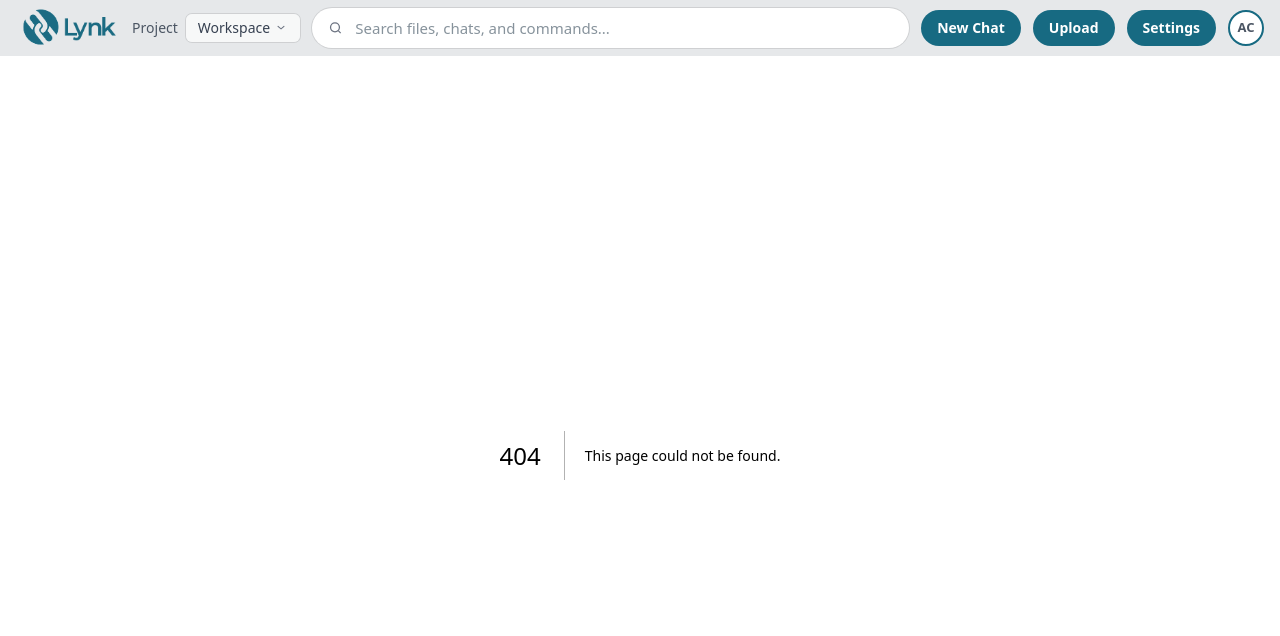
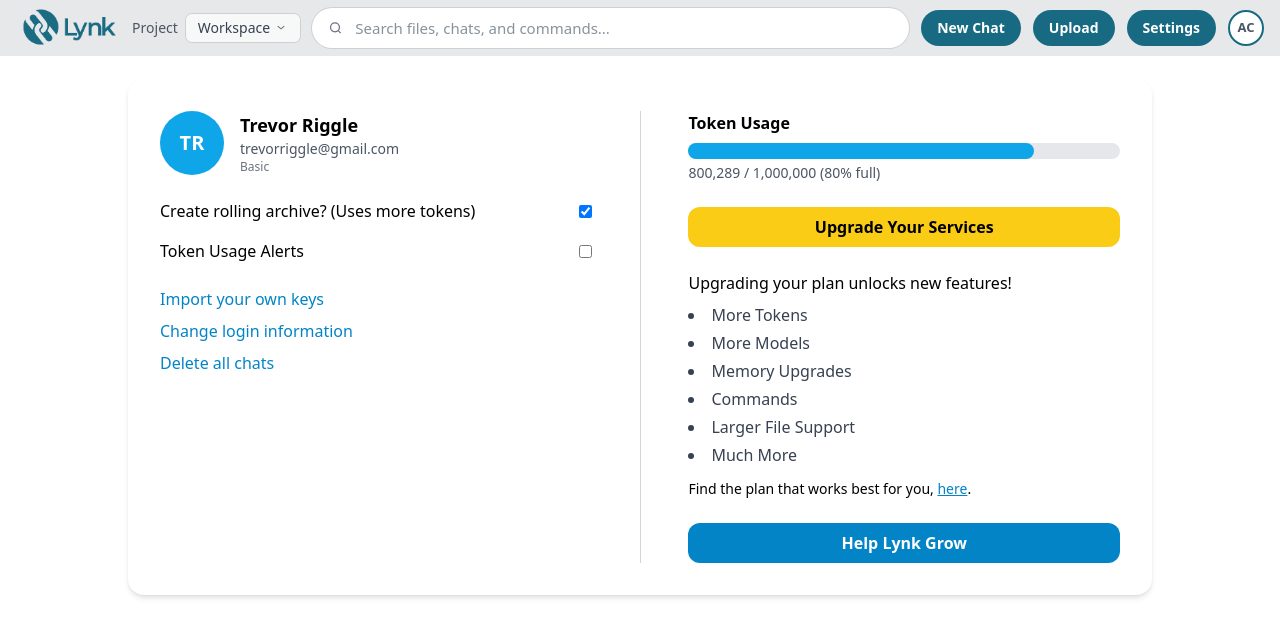
Before and after one commit to trevorriggle/Lynk, a Next.js app: page /account in a window 1280 px wide. Before the commit this address had no page. Shown: the top 636 px of the page. Built offline with nearby package versions, Linux system fonts and the light colour scheme.

Commit message:
Account Page

```diff
--- /dev/null
+++ b/app/account/page.jsx
@@ -0,0 +1,106 @@
+"use client";
+
+import { useState } from "react";
+
+export default function AccountPage() {
+  const [rollingArchive, setRollingArchive] = useState(true);
+  const [tokenAlerts, setTokenAlerts] = useState(false);
+
+  return (
+    <div className="flex flex-col items-center w-full h-full overflow-y-auto p-6">
+      {/* Main container */}
+      <div className="flex flex-row w-full max-w-5xl bg-white shadow-md rounded-2xl p-8 gap-12">
+        {/* Left side – Profile + Settings */}
+        <div className="flex flex-col w-1/2 space-y-6">
+          {/* Avatar + Info */}
+          <div className="flex items-center space-x-4">
+            <div className="flex items-center justify-center w-16 h-16 rounded-full bg-sky-500 text-white text-xl font-bold">
+              TR
+            </div>
+            <div>
+              <h2 className="font-semibold text-lg">Trevor Riggle</h2>
+              <p className="text-sm text-gray-600">trevorriggle@gmail.com</p>
+              <p className="text-xs text-gray-500">Basic</p>
+            </div>
+          </div>
+
+          {/* Toggles */}
+          <div className="flex flex-col space-y-4">
+            <label className="flex items-center justify-between">
+              <span>Create rolling archive? (Uses more tokens)</span>
+              <input
+                type="checkbox"
+                checked={rollingArchive}
+                onChange={() => setRollingArchive(!rollingArchive)}
+                className="toggle-checkbox"
+              />
+            </label>
+
+            <label className="flex items-center justify-between">
+              <span>Token Usage Alerts</span>
+              <input
+                type="checkbox"
+                checked={tokenAlerts}
+                onChange={() => setTokenAlerts(!tokenAlerts)}
+                className="toggle-checkbox"
+              />
+            </label>
+          </div>
+
+          {/* Account actions */}
+          <div className="flex flex-col space-y-2 text-sky-600 cursor-pointer">
+            <p>Import your own keys</p>
+            <p>Change login information</p>
+            <p>Delete all chats</p>
+          </div>
+        </div>
+
+        {/* Divider */}
+        <div className="w-px bg-gray-300" />
+
+        {/* Right side – Token Usage */}
+        <div className="flex flex-col w-1/2 space-y-6">
+          <div>
+            <h3 className="font-semibold">Token Usage</h3>
+            <div className="w-full bg-gray-200 rounded-full h-4 mt-2">
+              <div
+                className="bg-sky-500 h-4 rounded-full"
+                style={{ width: "80%" }}
+              />
+            </div>
+            <p className="text-sm text-gray-600 mt-1">
+              800,289 / 1,000,000 (80% full)
+            </p>
+          </div>
+
+          <button className="bg-yellow-400 text-black font-semibold px-4 py-2 rounded-xl">
+            Upgrade Your Services
+          </button>
+
+          <div>
+            <p className="font-medium">Upgrading your plan unlocks new features!</p>
+            <ul className="list-disc list-inside text-gray-700 mt-2 space-y-1">
+              <li>More Tokens</li>
+              <li>More Models</li>
+              <li>Memory Upgrades</li>
+              <li>Commands</li>
+              <li>Larger File Support</li>
+              <li>Much More</li>
+            </ul>
+            <p className="mt-3 text-sm">
+              Find the plan that works best for you,{" "}
+              <a href="#" className="text-sky-600 underline">
+                here
+              </a>
+              .
+            </p>
+          </div>
+
+          <button className="bg-sky-600 text-white font-semibold px-4 py-2 rounded-xl">
+            Help Lynk Grow
+          </button>
+        </div>
+      </div>
+    </div>
+  );
+}
--- a/app/components/TopBar.jsx
+++ b/app/components/TopBar.jsx
@@ -1,9 +1,11 @@
 "use client";
+
+import Link from "next/link";
 
 function ChevronDown({ className = "h-4 w-4" }) {
   return (
     <svg viewBox="0 0 20 20" fill="currentColor" className={className}>
-      <path d="M5.23 7.21a.75.75 0 011.06.02L10 10.28l3.71-3.05a.75.75 0 111.04 1.08l-4.23 3.48a.75.75 0 01-.96 0L5.21 8.31a.75.75 0 01.02-1.1z"/>
+      <path d="M5.23 7.21a.75.75 0 011.06.02L10 10.28l3.71-3.05a.75.75 0 111.04 1.08l-4.23 3.48a.75.75 0 01-.96 0L5.21 8.31a.75.75 0 01.02-1.1z" />
     </svg>
   );
 }
@@ -18,15 +20,13 @@
 }
 
 export default function TopBar() {
-  // Adjust the logo size here: h-8 (default) / h-9 / h-10, etc.
   const logoSizeClass = "h-12";
 
   return (
     <header className="sticky top-0 z-[100] w-full bg-[#E6E8EA]">
       <div className="mx-auto max-w-[1400px] px-4">
-        {/* OUTER ROW (no justify-between to avoid phantom gap) */}
         <div className="flex h-14 items-center gap-3">
-          {/* LEFT: logo + workspace (prevent shrinking) */}
+          {/* LEFT: logo + workspace */}
           <div className="flex items-center gap-4 shrink-0">
             <img
               src="/lynk-logo.png"
@@ -48,7 +48,7 @@
             </div>
           </div>
 
-          {/* CENTER: search (grow to fill between left/right, allow shrinking) */}
+          {/* CENTER: search */}
           <div className="flex flex-1 min-w-0">
             <label
               htmlFor="lynk-search"
@@ -66,7 +66,7 @@
             </label>
           </div>
 
-          {/* RIGHT: actions (prevent shrinking so center truly flexes) */}
+          {/* RIGHT: actions */}
           <div className="flex items-center gap-3 shrink-0">
             <button className="rounded-full bg-[#176A82] px-4 py-2 text-sm font-semibold text-white hover:opacity-95">
               New Chat
@@ -77,13 +77,17 @@
             <button className="rounded-full bg-[#176A82] px-4 py-2 text-sm font-semibold text-white hover:opacity-95">
               Settings
             </button>
+
+            {/* Account button now links to /account */}
+            <Link href="/account">
               <div
-              className="flex h-9 w-9 items-center justify-center rounded-full border-2 border-[#176A82] bg-white text-[13px] font-semibold text-gray-600"
+                className="flex h-9 w-9 items-center justify-center rounded-full border-2 border-[#176A82] bg-white text-[13px] font-semibold text-gray-600 hover:bg-gray-100 cursor-pointer"
                 aria-label="Account"
                 title="Account"
               >
                 AC
               </div>
+            </Link>
           </div>
         </div>
       </div>
```
Lines whose indentation alone changed are shown as unchanged.
